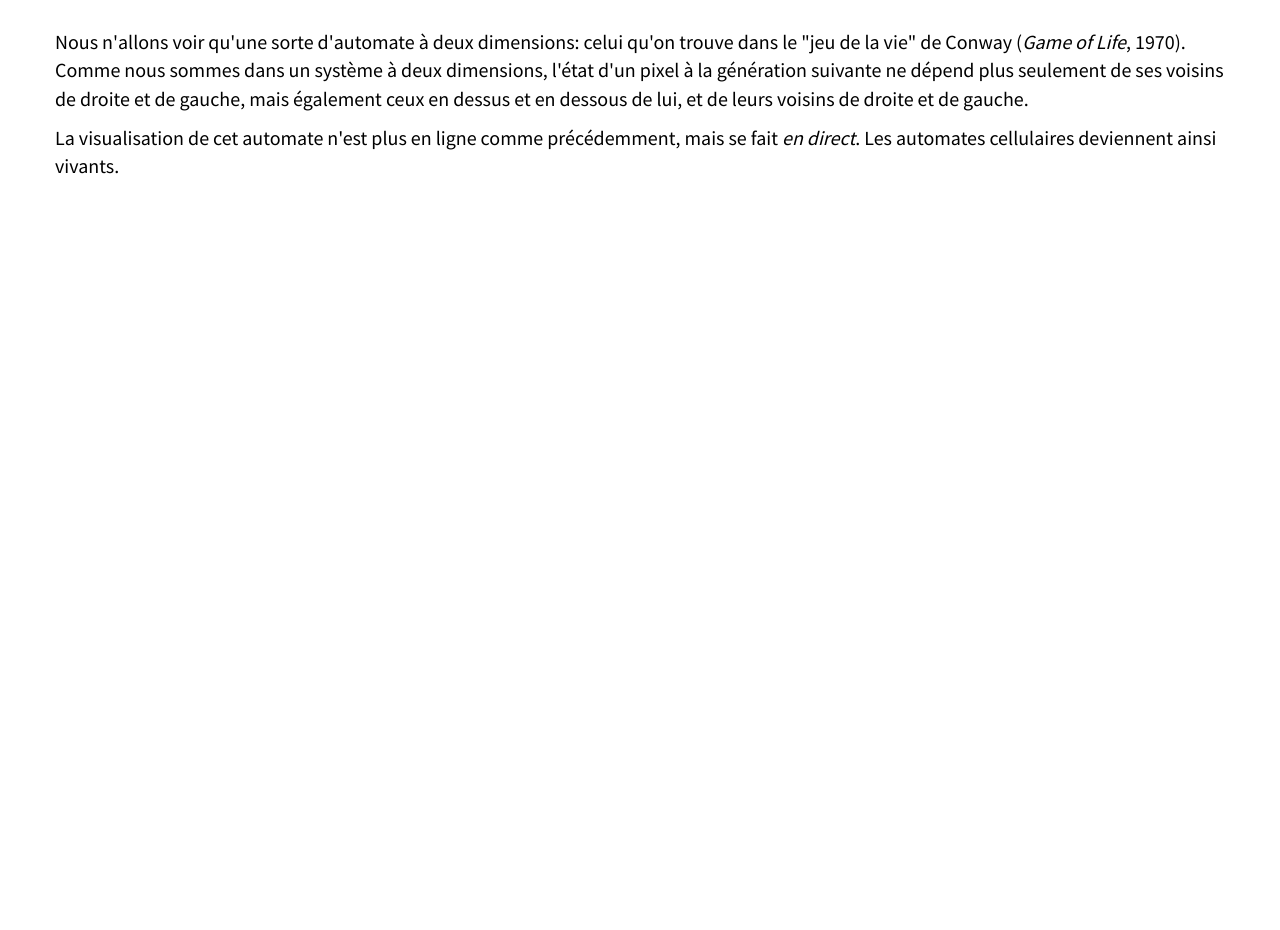
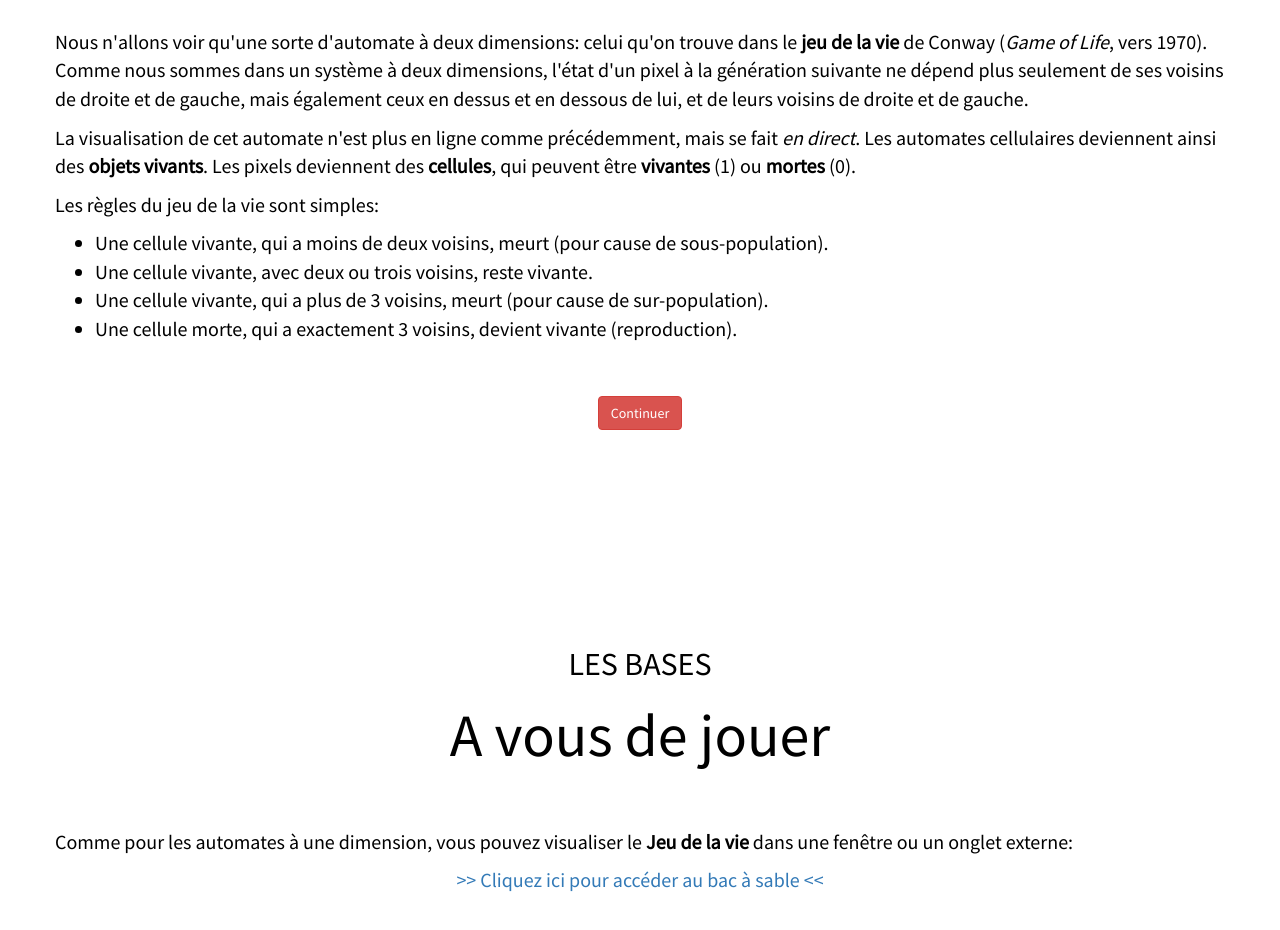
Before and after one commit to ffivaz/cours_automates_cellulaires, a plain HTML site: page index.html in a window 1280 px wide. Shown: the part 8400-9330 px from the top of the page. Before the commit the page ends 9015 px from the top, so only its background shows below. Drawn offline with Linux system fonts and the light colour scheme.

Commit message:
Pages Jeu de la vie créée

```diff
--- a/index.html
+++ b/index.html
@@ -556,7 +556,8 @@
                     href="line_cell.html?rule90" target="_blank">règle 90</a> que nous avons vu précédemment, est déjà
             plus complexe, on voit se dessiner un motif fractal. D'autres règles, comme la <a
                     href="line_cell.html?rule30" target="_blank">30</a> donne l'impression de dessiner des motifs
-            aléatoires. <b>C'est l'enseignement le plus important: des règles simples peuvent conduire à des comportements très complexes.</b></p>
+            aléatoires. <b>C'est l'enseignement le plus important: des règles simples peuvent conduire à des
+                comportements très complexes.</b></p>
         <div class="text-center">
             <a href="#page7" class="btn btn-danger btn-big-top-margin hidden" id="yesIAm">La suite</a>
         </div>
@@ -619,9 +620,16 @@
                 i++;
             });
         </script>
-        <p>Dans le 1er cadran, une voiture au centre ne peut bouger, elle a un véhicule devant elle. Dans le 2e cadran, elle se déplace et libère la place. Dans le 3e et le 4e, c'est la voiture de derrière qui prend sa place. Etc. Le résultat est étonnant.</p>
+        <p>Dans le 1er cadran, une voiture au centre ne peut bouger, elle a un véhicule devant elle. Dans le 2e cadran,
+            elle se déplace et libère la place. Dans le 3e et le 4e, c'est la voiture de derrière qui prend sa place.
+            Etc. Le résultat est étonnant.</p>
         <p class="text-center"><img src="images/rule184_example.png" width="555"></p>
-        <p>Malgré des règles basiques, des comportements que l'on observe dans le monde réel apparaîssent: des bouchons se forment et des tronçons de route reste libre. On peut pousser assez loin l'étude des embouteillage et du trafic en ville grâce à ce modèle. Si cet exercice sort du cadre de ce cours, vous pouvez par exemple consulter ce <a href="https://wireworld2014.wordpress.com/2014/03/17/un-exemple-dautomate-cellulaire-le-modele-de-nagel-schreckenberg/" target="_blank">court article</a> sur le sujet.</p>
+        <p>Malgré des règles basiques, des comportements que l'on observe dans le monde réel apparaîssent: des bouchons
+            se forment et des tronçons de route reste libre. On peut pousser assez loin l'étude des embouteillage et du
+            trafic en ville grâce à ce modèle. Si cet exercice sort du cadre de ce cours, vous pouvez par exemple
+            consulter ce <a
+                    href="https://wireworld2014.wordpress.com/2014/03/17/un-exemple-dautomate-cellulaire-le-modele-de-nagel-schreckenberg/"
+                    target="_blank">court article</a> sur le sujet.</p>
         <div class="text-center">
             <a href="#page8" class="btn btn-danger btn-big-top-margin">Continuer</a>
         </div>
@@ -632,14 +640,17 @@
     <div class="row main">
         <h2>Les bases</h2>
         <h1>Quiz 2</h1>
-        <p>Et si les voitures se déplaçaient dans l'autre sens? Reprenez la <a href="http://localhost:63342/cours_automates_cellulaires/line_cell.html?rule184&alea" target="_blank">règle 184</a>. Essayez de modifier le jeu de règles pour que les voitures se déplacent dans le sens inverse (de la droite vers la gauche de l'écran).</p>
+        <p>Et si les voitures se déplaçaient dans l'autre sens? Reprenez la <a
+                href="http://localhost:63342/cours_automates_cellulaires/line_cell.html?rule184&alea" target="_blank">règle
+            184</a>. Essayez de modifier le jeu de règles pour que les voitures se déplacent dans le sens inverse (de la
+            droite vers la gauche de l'écran).</p>
         <h3>Question</h3>
         <p>Les noirs sont des 1, les blancs des 0, quel est la combinaison qui inverse le sens?</p>
         <ul>
             <li>[1, 1, 1, 0, 0, 0, 1, 0] <input name="question2" value="r1" type="radio"></li>
             <li>[0, 1, 1, 0, 0, 0, 1, 1] <input name="question2" value="r2" type="radio"></li>
             <li>[0, 1, 0, 1, 0, 1, 0, 1] <input name="question2" value="r3"
-                                                                                       type="radio"></li>
+                                                type="radio"></li>
         </ul>
         <div class="text-center">
             <button class="btn btn-danger btn-big-top-margin" id="response2">Répondre</button>
@@ -667,9 +678,31 @@
     <div class="row main">
         <h2>Les bases</h2>
         <h1>L'automate à deux dimensions</h1>
-        <p>Nous n'allons voir qu'une sorte d'automate à deux dimensions: celui qu'on trouve dans le "jeu de la vie" de Conway (<i>Game of Life</i>, 1970). Comme nous sommes dans un système à deux dimensions, l'état d'un pixel à la génération suivante ne dépend plus seulement de ses voisins de droite et de gauche, mais également ceux en dessus et en dessous de lui, et de leurs voisins de droite et de gauche.</p>
-        <p>La visualisation de cet automate n'est plus en ligne comme précédemment, mais se fait <i>en direct</i>. Les automates cellulaires deviennent ainsi vivants.</p>
-        <p></p>
+        <p>Nous n'allons voir qu'une sorte d'automate à deux dimensions: celui qu'on trouve dans le <b>jeu de la vie</b> de
+            Conway (<i>Game of Life</i>, vers 1970). Comme nous sommes dans un système à deux dimensions, l'état d'un pixel à
+            la génération suivante ne dépend plus seulement de ses voisins de droite et de gauche, mais également ceux
+            en dessus et en dessous de lui, et de leurs voisins de droite et de gauche.</p>
+        <p>La visualisation de cet automate n'est plus en ligne comme précédemment, mais se fait <i>en direct</i>. Les
+            automates cellulaires deviennent ainsi des <b>objets vivants</b>. Les pixels deviennent des <b>cellules</b>, qui peuvent être <b>vivantes</b> (1) ou <b>mortes</b> (0).</p>
+        <p>Les règles du jeu de la vie sont simples:</p>
+        <ul>
+            <li>Une cellule vivante, qui a moins de deux voisins, meurt (pour cause de sous-population).</li>
+            <li>Une cellule vivante, avec deux ou trois voisins, reste vivante.</li>
+            <li>Une cellule vivante, qui a plus de 3 voisins, meurt (pour cause de sur-population).</li>
+            <li>Une cellule morte, qui a exactement 3 voisins, devient vivante (reproduction).</li>
+        </ul>
+        <div class="text-center">
+            <a href="#page10" class="btn btn-danger btn-big-top-margin">Continuer</a>
+        </div>
+    </div>
+</div>
+
+<div class="container" id="page10">
+    <div class="row main">
+        <h2>Les bases</h2>
+        <h1>A vous de jouer</h1>
+        <p>Comme pour les automates à une dimension, vous pouvez visualiser le <b>Jeu de la vie</b> dans une fenêtre ou un onglet externe:</p>
+        <p class="text-center"><a href="game_of_life.html" target="_blank"> >> Cliquez ici pour accéder au bac à sable << </a></p>
     </div>
 </div>
 
```
